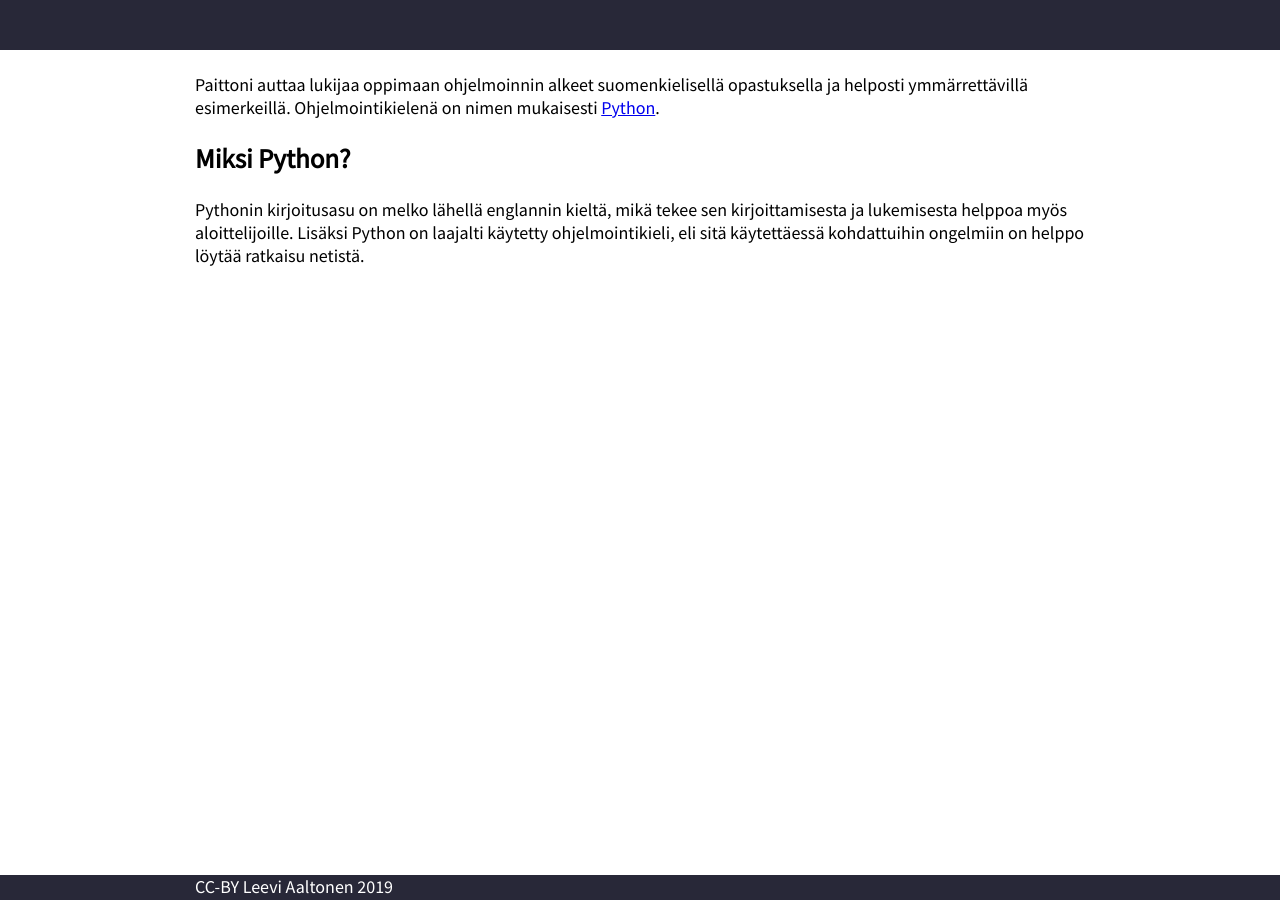
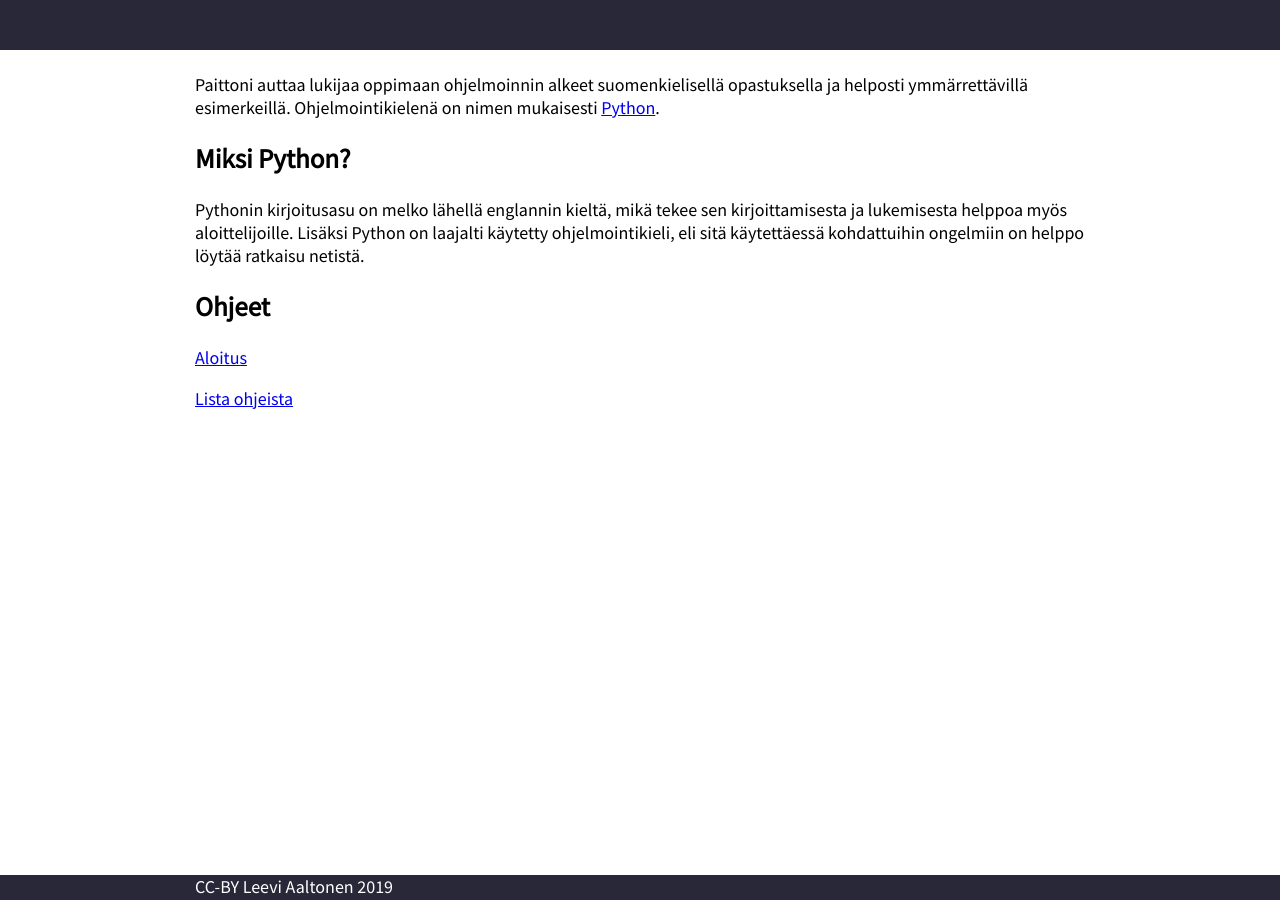
Before and after one commit to Lewskl/paittoni, a Jekyll site: the page built from index.md, in a window 1280 px wide. Built offline with Jekyll 4.4.1, drawn with Linux system fonts in a browser that asks for light colours; our own code applies the rules of GitHub Pages for plain Markdown files.

Commit message:
updated front page

```diff
--- a/index.md
+++ b/index.md
@@ -9,3 +9,9 @@
 
 Pythonin kirjoitusasu on melko lähellä englannin kieltä, mikä tekee sen kirjoittamisesta ja lukemisesta helppoa myös aloittelijoille.
 Lisäksi Python on laajalti käytetty ohjelmointikieli, eli sitä käytettäessä kohdattuihin ongelmiin on helppo löytää ratkaisu netistä.
+
+## Ohjeet
+
+[Aloitus](aloitus/)
+
+[Lista ohjeista](ohje/)
```
